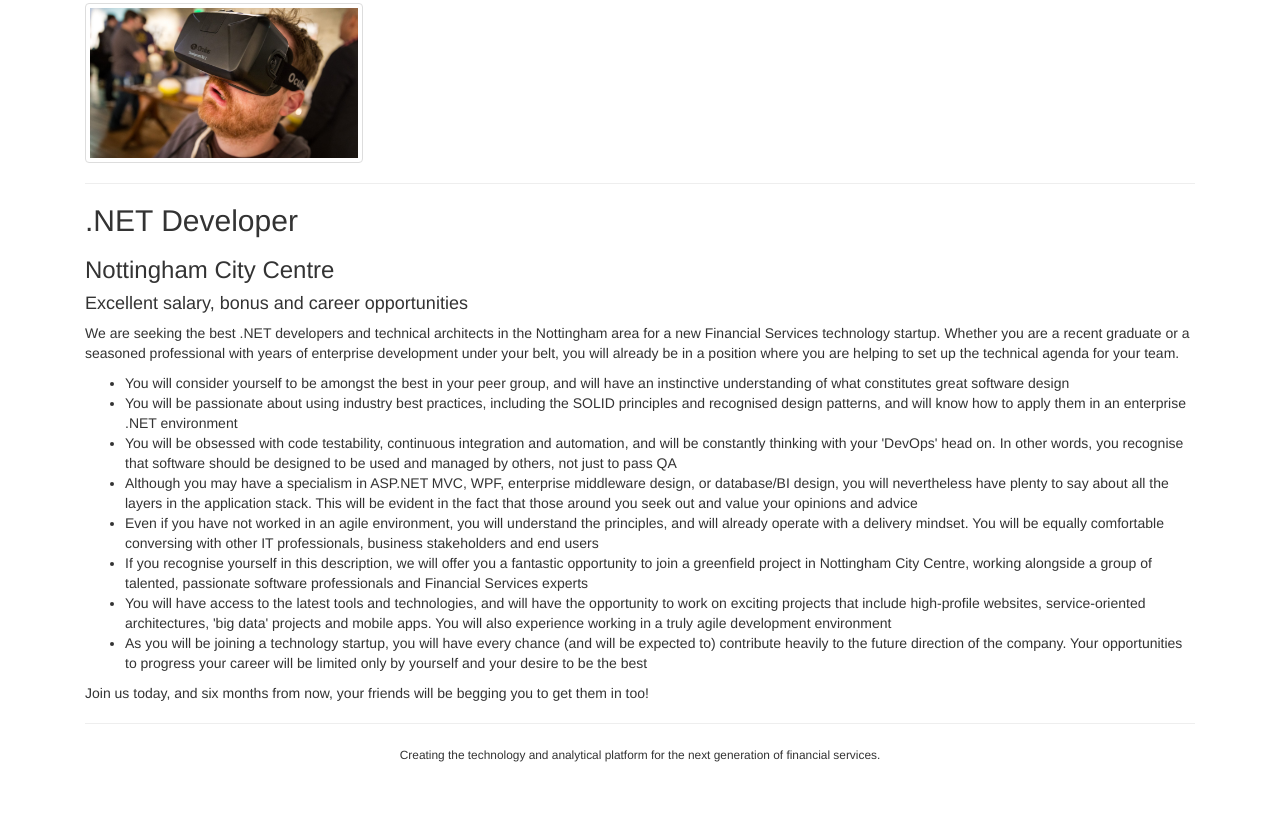
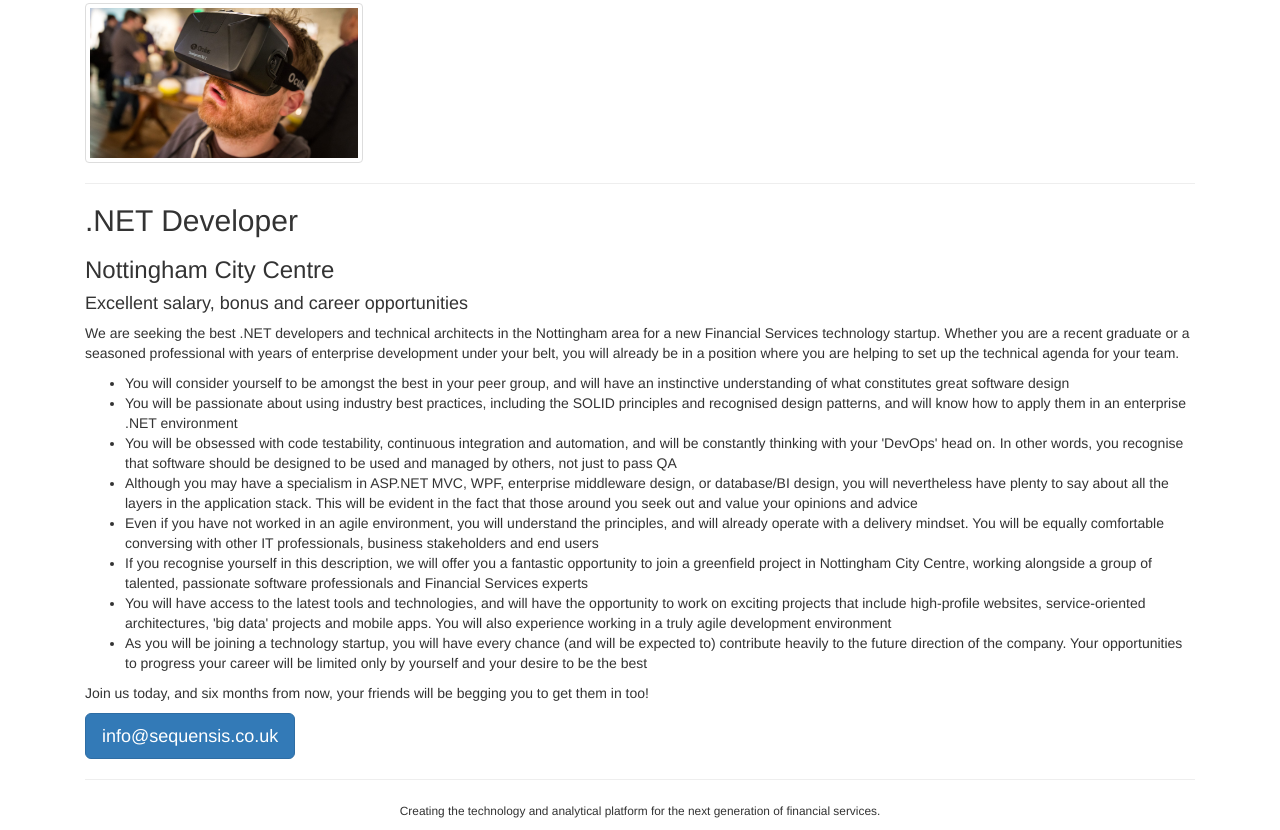
Before and after one commit to Sequensis/SequensisWebSite, a plain HTML site: page index.htm in a window 1280 px wide. Shown: the part 1306-2136 px from the top of the page. Before the commit the page ends 2080 px from the top, so only its background shows below. Drawn offline with nearby package versions, Linux system fonts and the light colour scheme.

Commit message:
Added email address

```diff
--- a/index.htm
+++ b/index.htm
@@ -81,6 +81,9 @@
 			<p>
 				Join us today, and six months from now, your friends will be begging you to get them in too!
 			</p>
+			<p>
+				<a class="btn btn-lg btn-primary" href="mailto:info@sequensis.co.uk" target="_blank">info@sequensis.co.uk</a>
+			</p>
 			<hr />
 			<p class="text-center">
 				<small>Creating the technology and analytical platform for the next generation of financial services.</small>
```
